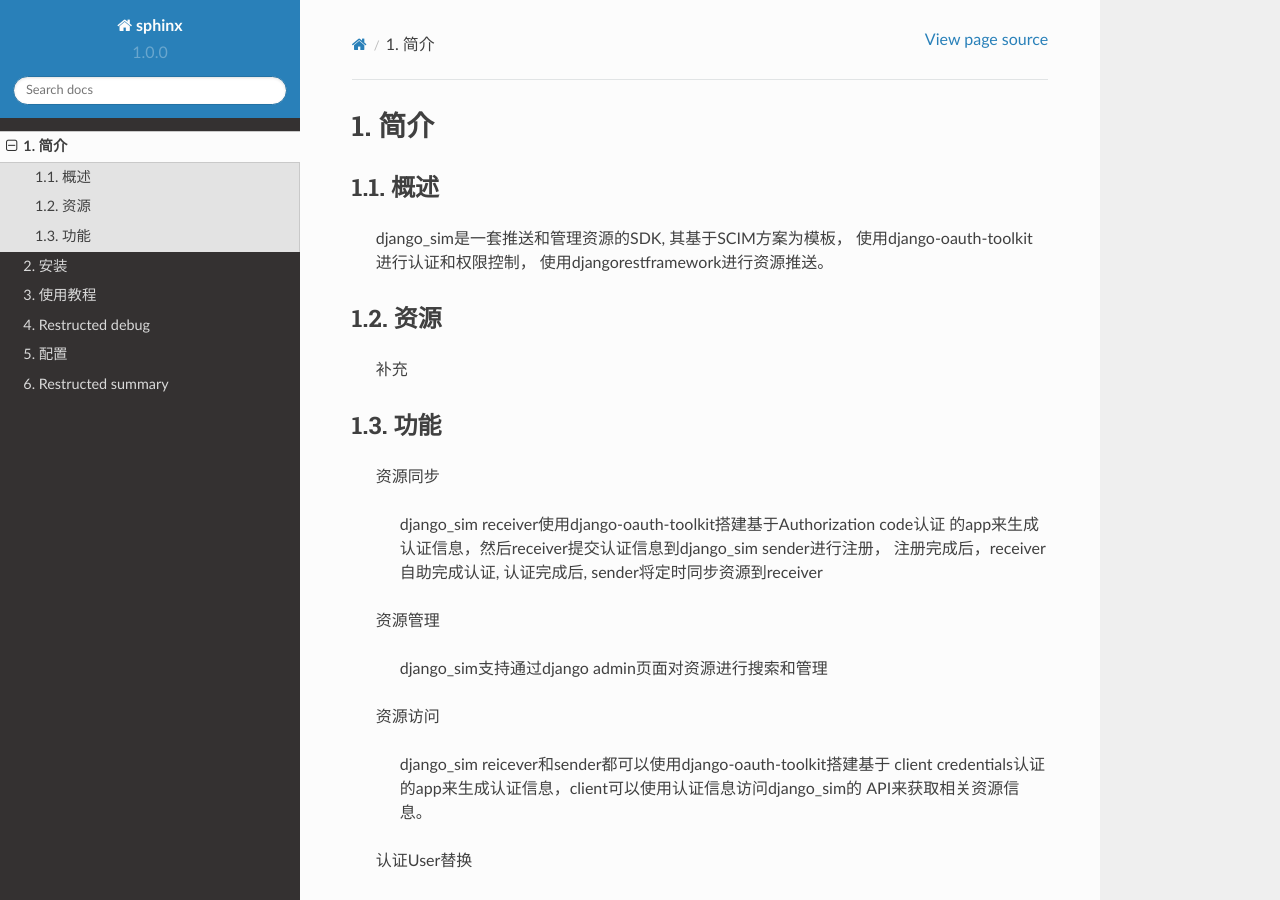
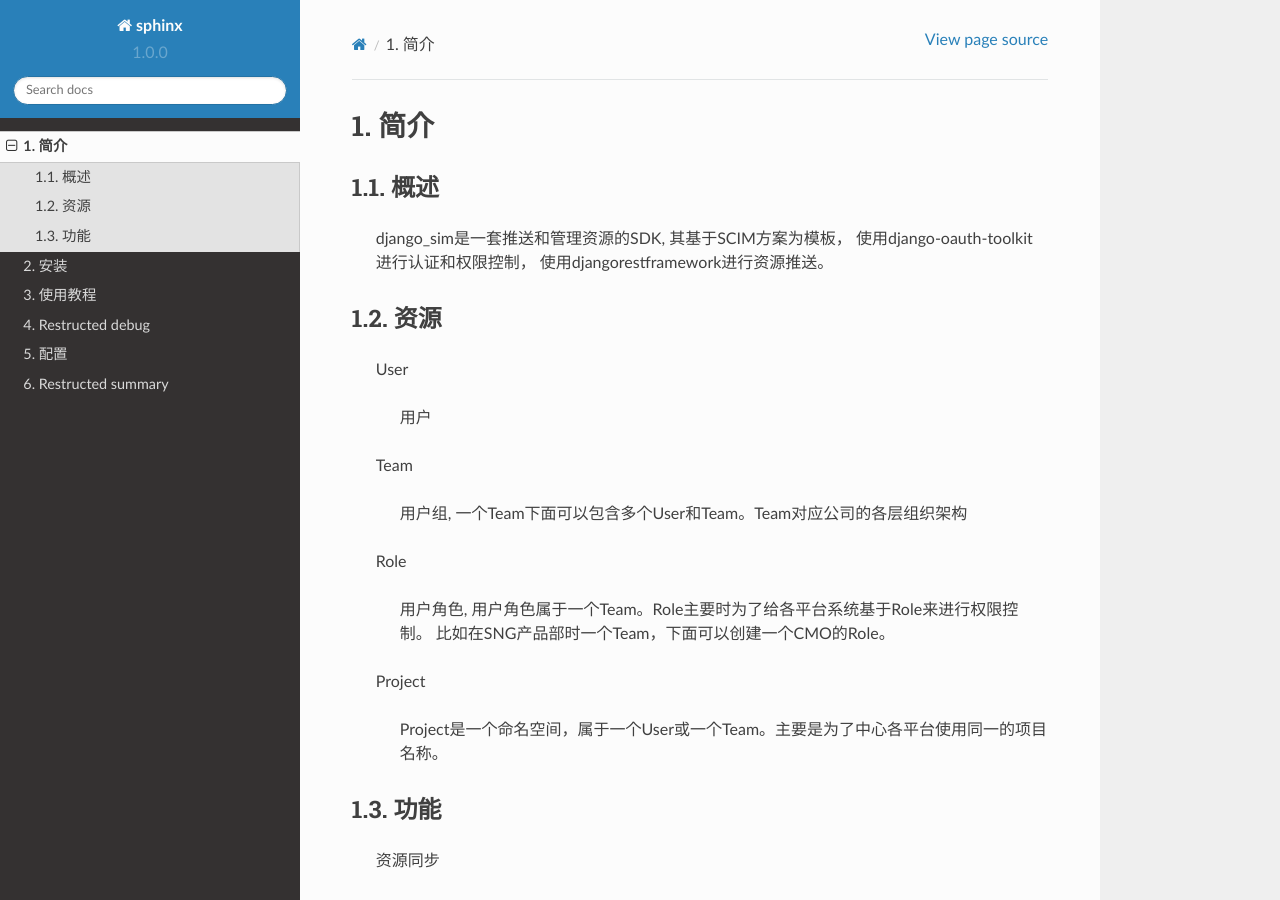
Before and after one commit to damoncheng/Sphinx, a Sphinx documentation site: the page built from source/restructed/django_sim_introdution.rst, in a window 1280 px wide and 900 px high. Built offline with Sphinx 7.4.7 and the Read the Docs theme 2.0.0, drawn with Linux system fonts in a browser that asks for light colours.

Commit message:
django_sim introduce

```diff
--- a/source/restructed/django_sim_introdution.rst
+++ b/source/restructed/django_sim_introdution.rst
@@ -12,7 +12,23 @@
 资源
 ============================================================
 
-    补充
+    User
+
+        用户
+
+    Team
+
+        用户组, 一个Team下面可以包含多个User和Team。Team对应公司的各层组织架构
+
+    Role
+
+        用户角色, 用户角色属于一个Team。Role主要时为了给各平台系统基于Role来进行权限控制。
+        比如在SNG产品部时一个Team，下面可以创建一个CMO的Role。
+
+    Project
+
+        Project是一个命名空间，属于一个User或一个Team。主要是为了中心各平台使用同一的项目名称。
+
 
 功能
 ============================================================
```
Also changed, not shown: 1 other file.
